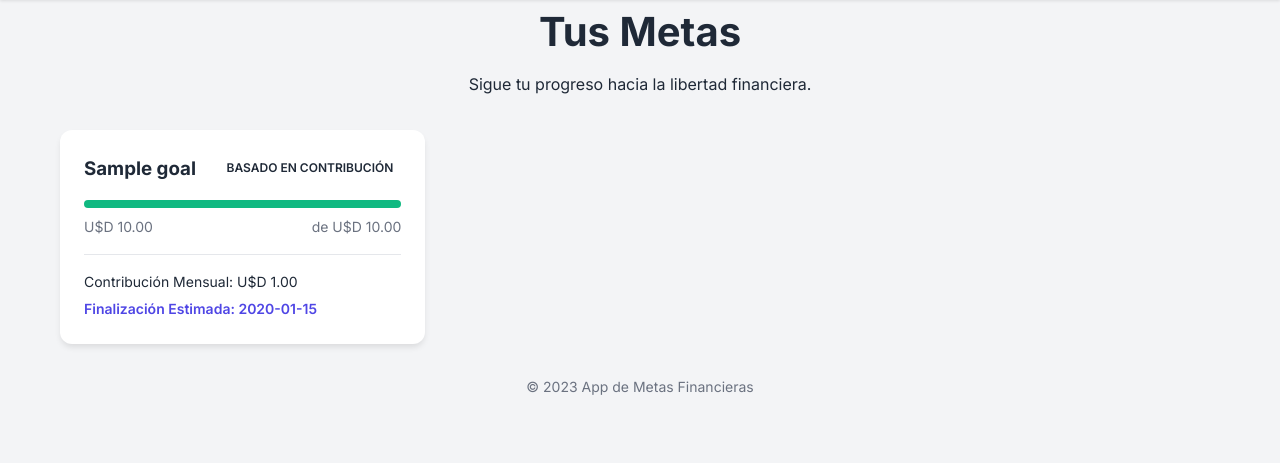
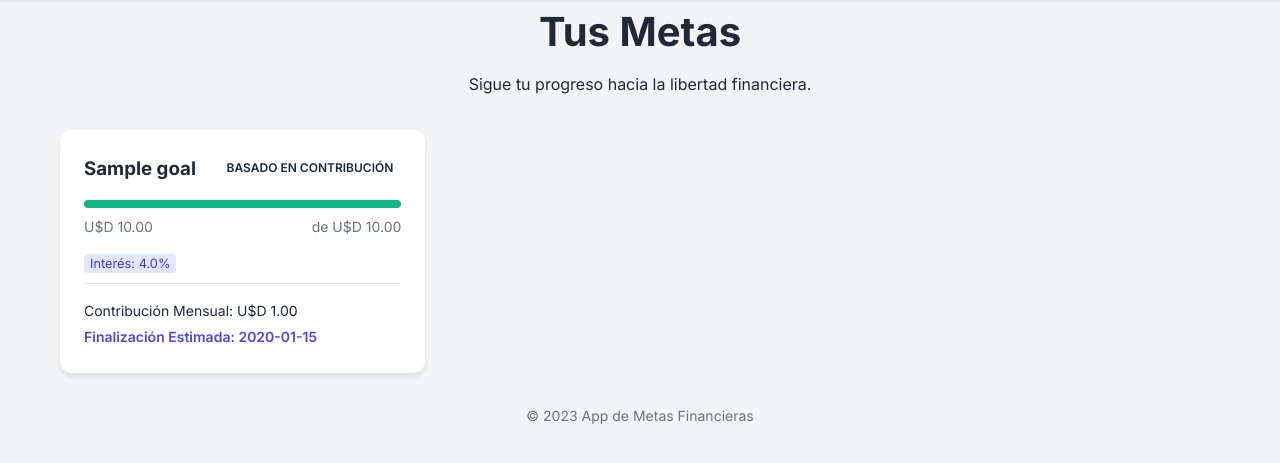
Before and after one commit to patoleonel/Calculadora-Finanzas, a Flask app: page / in a window 1280 px wide. Shown: the part 70-533 px from the top of the page. Run offline with Flask 3, Linux system fonts and the light colour scheme; tables that the repository leaves empty hold one stand-in row (values such as "Sample post").

Commit message:
Agregado cálculo de interés compuesto

```diff
--- a/app.py
+++ b/app.py
@@ -25,6 +25,8 @@ def index():
     goals = Goal.query.all()
     return render_template('index.html', goals=goals)
 
+import math
+
 @app.route('/add', methods=['GET', 'POST'])
 def add_goal():
     if request.method == 'POST':
@@ -32,9 +34,13 @@ def add_goal():
         goal_type = request.form['goal_type']
         target_amount = float(request.form['target_amount'])
         current_amount = float(request.form['current_amount'])
+        interest_rate = float(request.form.get('interest_rate', 0.0))
 
         target_date = None
         monthly_contribution = None
+
+        # Monthly interest rate
+        r = interest_rate / 100 / 12
 
         if goal_type == 'time_based':
             target_date_str = request.form['target_date']
@@ -43,8 +49,17 @@ def add_goal():
                 # Calculate monthly contribution
                 today = datetime.now().date()
                 months = (target_date.year - today.year) * 12 + (target_date.month - today.month)
+
                 if months > 0:
-                    monthly_contribution = (target_amount - current_amount) / months
+                    if r > 0:
+                        # Compound interest formula for PMT
+                        # FV = PV * (1+r)^n + PMT * ((1+r)^n - 1) / r
+                        # PMT = (FV - PV * (1+r)^n) * r / ((1+r)^n - 1)
+                        numerator = (target_amount - current_amount * math.pow(1 + r, months)) * r
+                        denominator = math.pow(1 + r, months) - 1
+                        monthly_contribution = numerator / denominator
+                    else:
+                        monthly_contribution = (target_amount - current_amount) / months
                 else:
                     monthly_contribution = target_amount - current_amount # Due immediately
 
@@ -52,8 +67,21 @@ def add_goal():
             monthly_contribution = float(request.form['monthly_contribution'])
             # Calculate target date
             if monthly_contribution > 0:
-                months_needed = (target_amount - current_amount) / monthly_contribution
-                # This is a rough estimation, could be improved with exact date math
+                months_needed = 0
+                if r > 0:
+                    # Compound interest formula for n
+                    # n = log((FV * r + PMT) / (PV * r + PMT)) / log(1+r)
+                    # Note: This assumes payments are made at the end of the period
+                    try:
+                        numerator = target_amount * r + monthly_contribution
+                        denominator = current_amount * r + monthly_contribution
+                        months_needed = math.log(numerator / denominator) / math.log(1 + r)
+                    except ValueError:
+                        # Fallback if calculation fails (e.g. impossible goal)
+                        months_needed = (target_amount - current_amount) / monthly_contribution
+                else:
+                    months_needed = (target_amount - current_amount) / monthly_contribution
+
                 import dateutil.relativedelta
                 today = datetime.now().date()
                 target_date = today + dateutil.relativedelta.relativedelta(months=int(months_needed))
@@ -64,7 +92,8 @@ def add_goal():
             target_amount=target_amount,
             current_amount=current_amount,
             target_date=target_date,
-            monthly_contribution=monthly_contribution
+            monthly_contribution=monthly_contribution,
+            interest_rate=interest_rate
         )
 
         db.session.add(new_goal)
--- a/models.py
+++ b/models.py
@@ -10,6 +10,7 @@ class Goal(db.Model):
     current_amount = db.Column(db.Float, default=0.0)
     target_date = db.Column(db.Date, nullable=True)
     monthly_contribution = db.Column(db.Float, nullable=True)
+    interest_rate = db.Column(db.Float, default=0.0)
 
     def __repr__(self):
         return f'<Goal {self.name}>'
--- a/templates/add_goal.html
+++ b/templates/add_goal.html
@@ -17,6 +17,11 @@
         <div class="form-group">
             <label for="current_amount">Ahorros Actuales (U$D)</label>
             <input type="number" step="0.01" id="current_amount" name="current_amount" value="0" required>
+        </div>
+
+        <div class="form-group">
+            <label for="interest_rate">Tasa de Interés Anual (%)</label>
+            <input type="number" step="0.01" id="interest_rate" name="interest_rate" value="0" placeholder="ej. 5.0">
         </div>
 
         <div class="form-group">
--- a/templates/index.html
+++ b/templates/index.html
@@ -30,6 +30,13 @@
                 <span>U$D {{ "{:,.2f}".format(goal.current_amount) }}</span>
                 <span>de U$D {{ "{:,.2f}".format(goal.target_amount) }}</span>
             </div>
+            {% if goal.interest_rate and goal.interest_rate > 0 %}
+            <div class="interest-rate" style="font-size: 0.8rem; color: var(--text-muted); margin-bottom: 0.5rem;">
+                <span style="background: #e0e7ff; color: #4338ca; padding: 2px 6px; border-radius: 4px;">
+                    Interés: {{ goal.interest_rate }}%
+                </span>
+            </div>
+            {% endif %}
             <div class="details">
                 {% if goal.goal_type == 'time_based' %}
                 <p>Fecha Objetivo: {{ goal.target_date }}</p>
```
